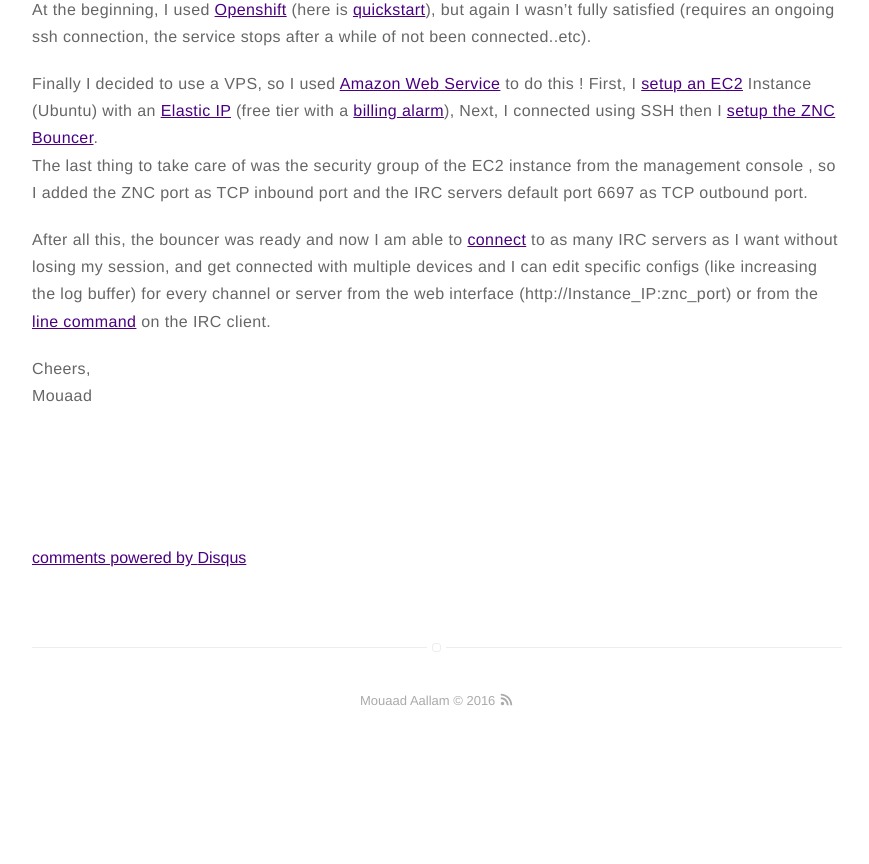
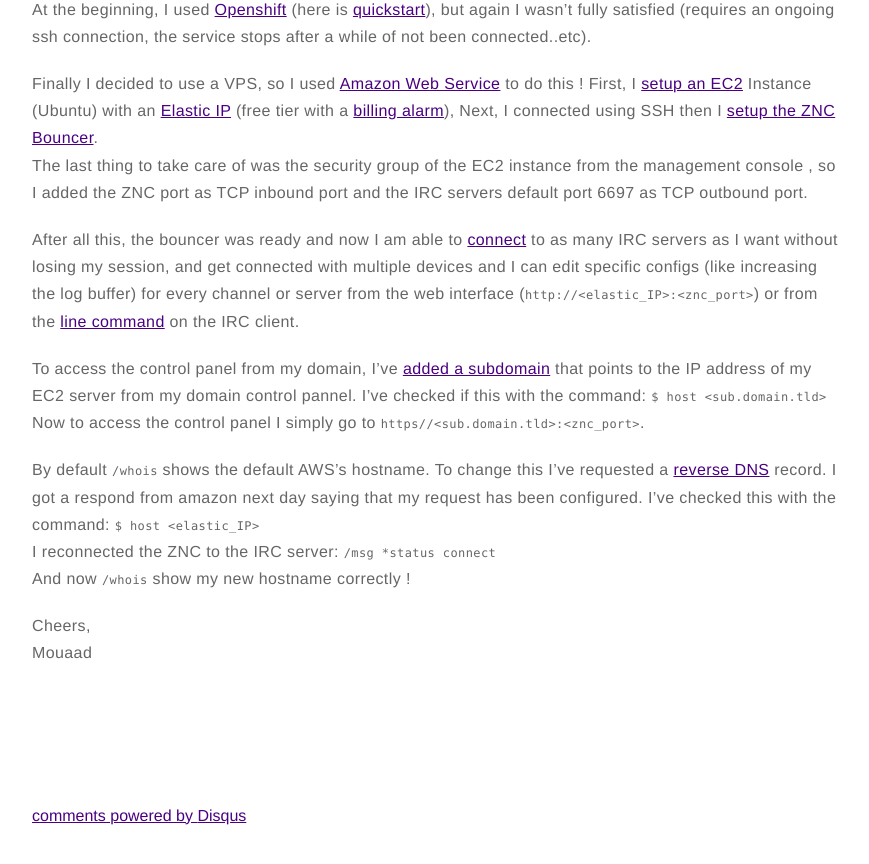
Before and after one commit to aallam/aallam.github.io, a Jekyll site: the page built from _posts/2016-06-07-bnc-and-aws.md, in a window 1280 px wide and 900 px high, scrolled down 888 px, cut to the strip 29-893 px from the top of the window. Shown: the whole strip, without its empty margins (203-1072 px from the left). Built offline with Jekyll 4.4.1, drawn with Linux system fonts in a browser that asks for light colours; comment, search, counter and statistics services are not loaded; before the commit the page ends 1665 px from its top, so only the background shows below that.

Commit message:
hostname added

```diff
--- a/_posts/2016-06-07-bnc-and-aws.md
+++ b/_posts/2016-06-07-bnc-and-aws.md
@@ -24,7 +24,14 @@
 Finally I decided to use a VPS, so I used [Amazon Web Service][7] to do this ! First, I [setup an EC2][8] Instance (Ubuntu) with an [Elastic IP][9] (free tier with a [billing alarm][10]), Next, I connected using SSH then I [setup the ZNC Bouncer][11].<br />
 The last thing to take care of was the security group of the EC2 instance from the management console , so I added the ZNC port as TCP inbound port and the IRC servers default port 6697 as TCP outbound port.
 
-After all this, the bouncer was ready and now I am able to [connect][12] to as many IRC servers as I want without losing my session, and get connected with multiple devices and I can edit specific configs (like increasing the log buffer) for every channel or server from the web interface (http://Instance_IP:znc_port) or from the [line command][13] on the IRC client.
+After all this, the bouncer was ready and now I am able to [connect][12] to as many IRC servers as I want without losing my session, and get connected with multiple devices and I can edit specific configs (like increasing the log buffer) for every channel or server from the web interface (`http://<elastic_IP>:<znc_port>`) or from the [line command][13] on the IRC client.
+
+To access the control panel from my domain, I've [added a subdomain][15] that points to the IP address of my EC2 server from my domain control pannel. I've checked if this with the command: `$ host <sub.domain.tld>`<br />
+Now to access the control panel I simply go to `https//<sub.domain.tld>:<znc_port>`.
+
+By default `/whois` shows the default AWS's hostname. To change this I've requested a [reverse DNS][16] record. I got a respond from amazon next day saying that my request has been configured. I've checked this with the command: `$ host <elastic_IP>`<br />
+I reconnected the ZNC to the IRC server: `/msg *status connect`<br />
+And now `/whois` show my new hostname correctly !
 
 Cheers,<br />
 Mouaad
```
Also changed, not shown: other parts of _posts/2016-06-07-bnc-and-aws.md (+2 -0 lines).
